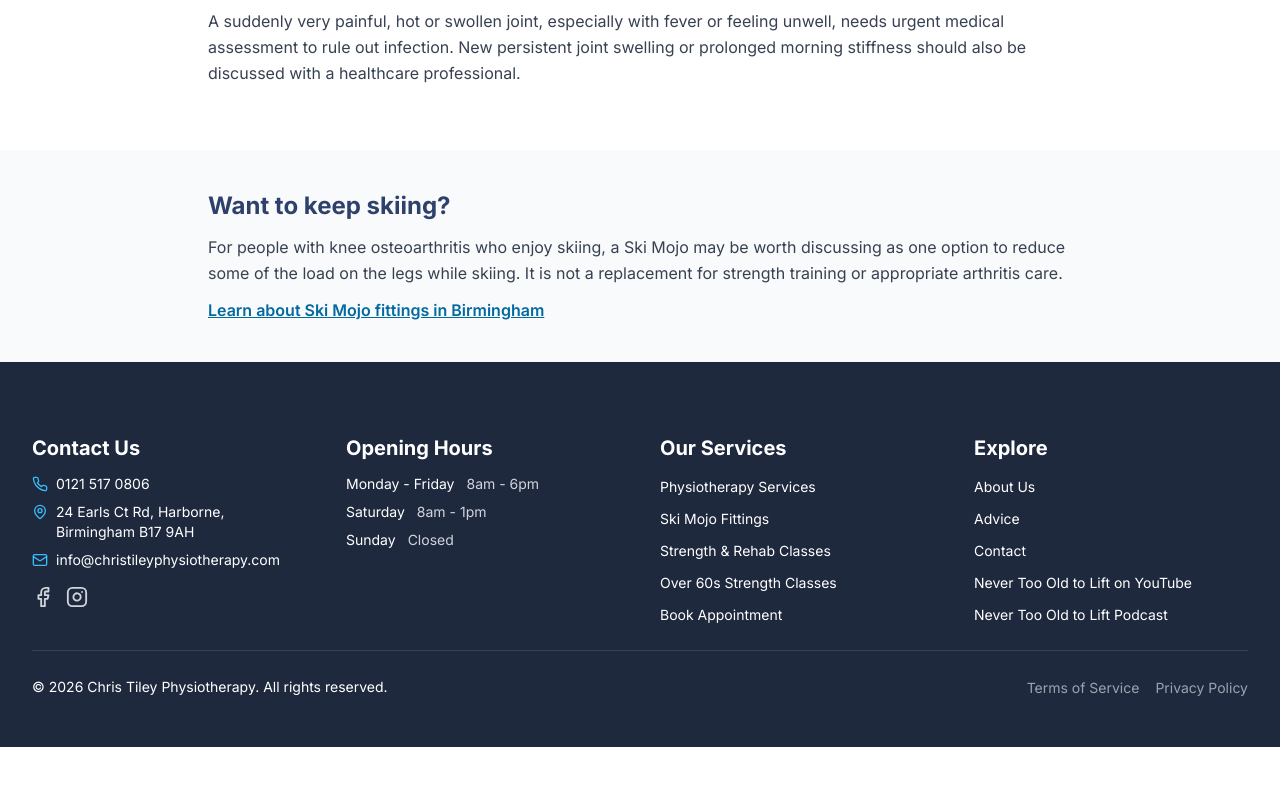
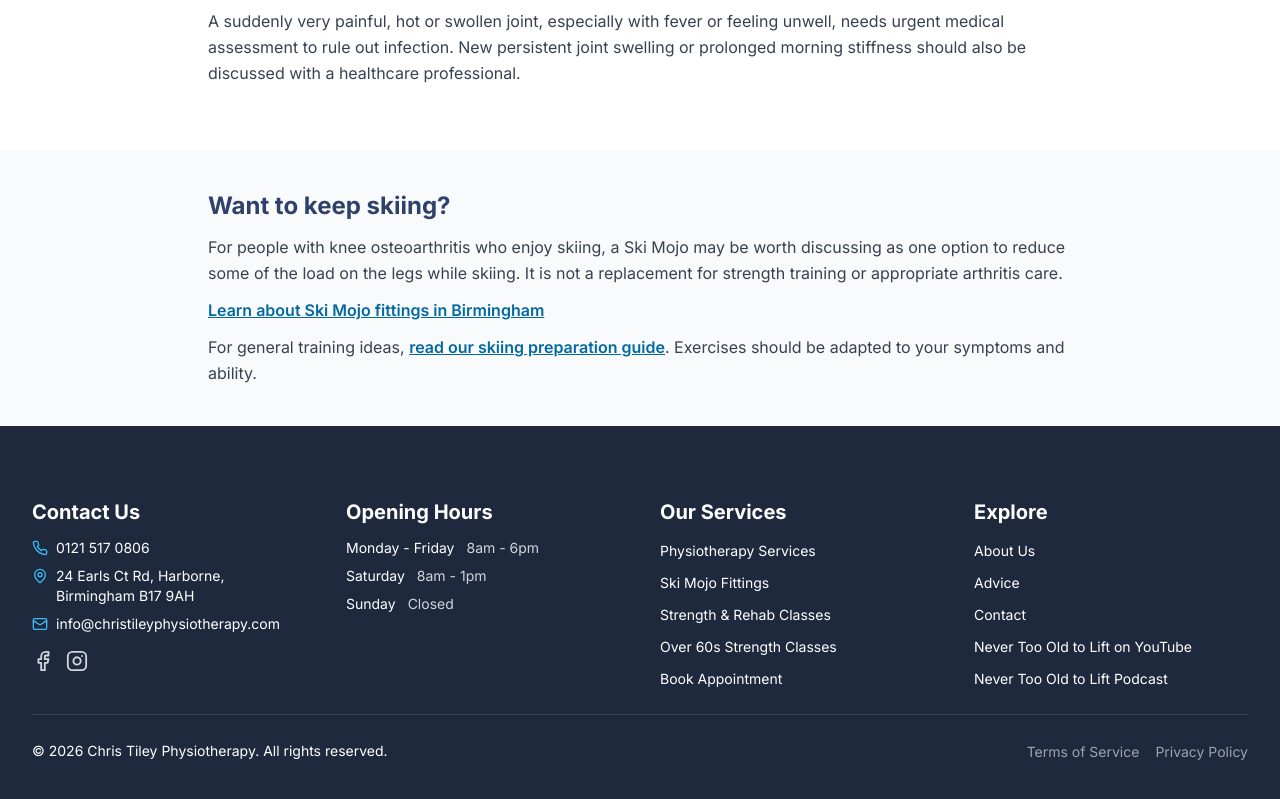
Before and after one commit to CTPhysio/CTPhysio, a React (Vite) app: page /treatments/arthritis in a window 1280 px wide. Shown: the part 3289-4088 px from the top of the page. Before the commit the page ends 4036 px from the top, so only its background shows below. Built offline with nearby package versions, Linux system fonts and the light colour scheme.

Commit message:
Add contextual skiing advice links in src/components/Arthritis.tsx

```diff
--- a/src/components/Arthritis.tsx
+++ b/src/components/Arthritis.tsx
@@ -52,7 +52,7 @@ const Arthritis: React.FC = () => (
         </div>
       </div>
     </section>
-    <section className="bg-gray-50 py-10"><div className="container mx-auto px-4 max-w-4xl"><h2 className="text-2xl font-bold text-navy-700 mb-3">Want to keep skiing?</h2><p className="text-gray-700 mb-3">For people with knee osteoarthritis who enjoy skiing, a Ski Mojo may be worth discussing as one option to reduce some of the load on the legs while skiing. It is not a replacement for strength training or appropriate arthritis care.</p><a href="/ski-mojo/" className="text-sky-700 underline font-semibold">Learn about Ski Mojo fittings in Birmingham</a></div></section>
+    <section className="bg-gray-50 py-10"><div className="container mx-auto px-4 max-w-4xl"><h2 className="text-2xl font-bold text-navy-700 mb-3">Want to keep skiing?</h2><p className="text-gray-700 mb-3">For people with knee osteoarthritis who enjoy skiing, a Ski Mojo may be worth discussing as one option to reduce some of the load on the legs while skiing. It is not a replacement for strength training or appropriate arthritis care.</p><a href="/ski-mojo/" className="text-sky-700 underline font-semibold">Learn about Ski Mojo fittings in Birmingham</a><p className="text-gray-700 mt-3">For general training ideas, <a href="/advice/ski-fitness-exercises/" className="text-sky-700 underline font-semibold">read our skiing preparation guide</a>. Exercises should be adapted to your symptoms and ability.</p></div></section>
   </>
 );
 
```
